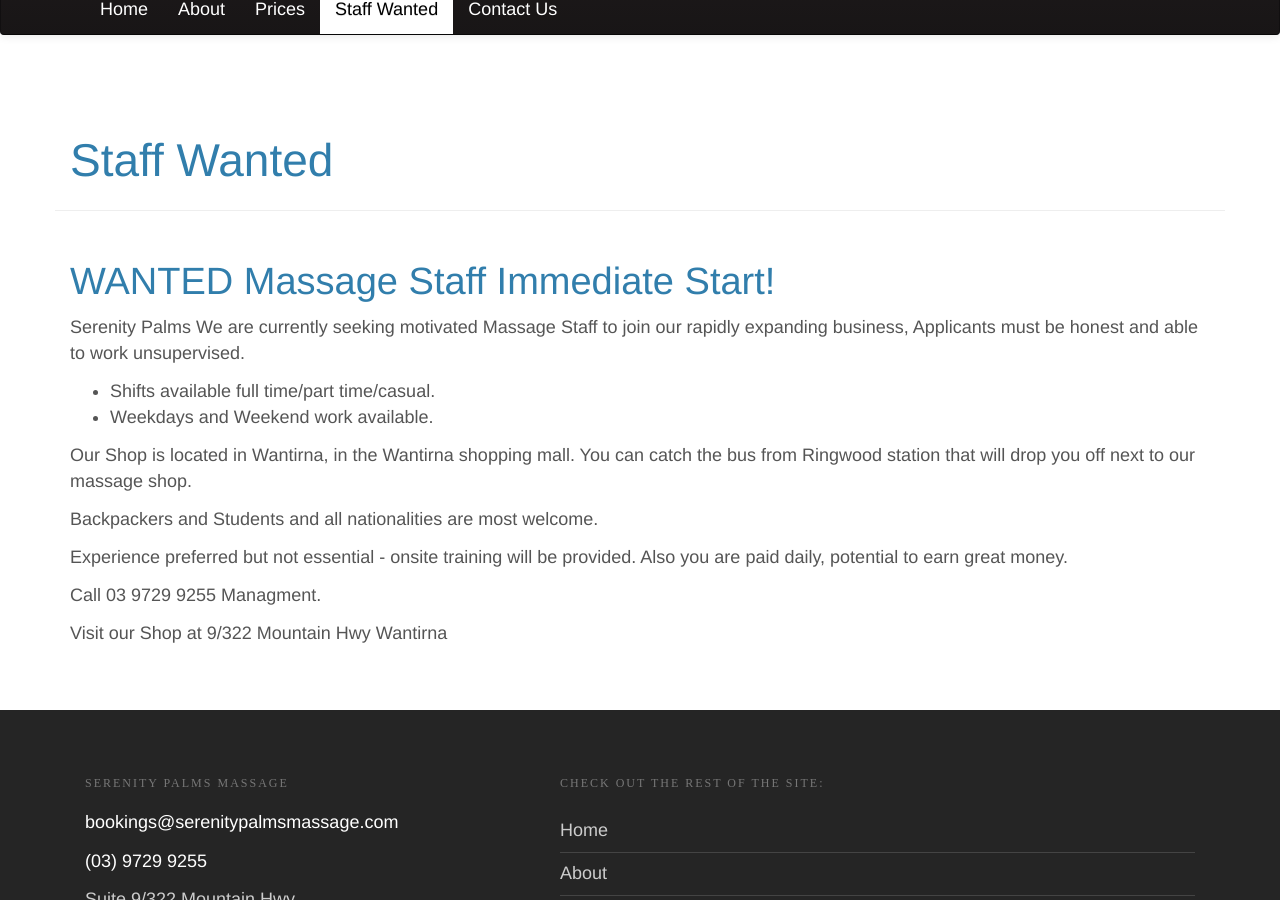
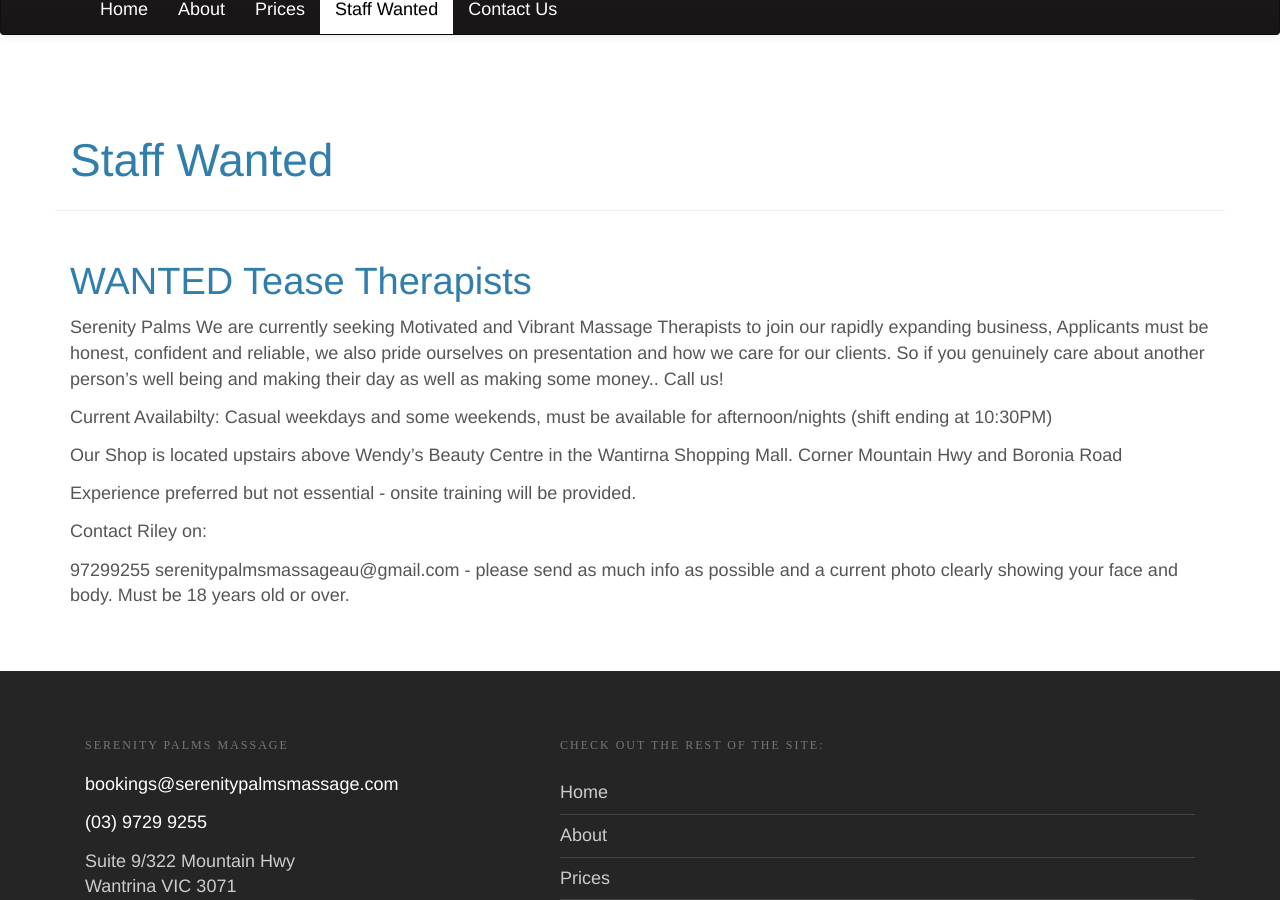
Before and after one commit to rileymason/serenitypalms.github.io, a Jekyll site: the page built from staff-wanted/index.md, in a window 1280 px wide and 900 px high, scrolled down 450 px. Built offline with Jekyll 4.4.1, drawn with Linux system fonts in a browser that asks for light colours.

Commit message:
Update index.md

```diff
--- a/staff-wanted/index.md
+++ b/staff-wanted/index.md
@@ -3,19 +3,22 @@
 layout: default
 ---
 
-## WANTED Massage Staff Immediate Start!
+## WANTED Tease Therapists  ##
 
-Serenity Palms We are currently seeking motivated Massage Staff to join our rapidly expanding business, Applicants must be honest and able to work unsupervised.
+Serenity Palms We are currently seeking Motivated and Vibrant Massage Therapists to join our rapidly expanding business, Applicants must be honest, confident and reliable, we also pride ourselves on presentation and how we care for our clients. So if you genuinely care about another person's well being and making their day as well as making some money.. Call us!
 
-* Shifts available full time/part time/casual.
-* Weekdays and Weekend work available.
+Current Availabilty: Casual weekdays and some weekends, must be available for afternoon/nights (shift ending at 10:30PM)
 
-Our Shop is located in Wantirna, in the Wantirna shopping mall. You can catch the bus from Ringwood station that will drop you off next to our massage shop.
 
-Backpackers and Students and all nationalities are most welcome.
+Our Shop is located upstairs above Wendy's Beauty Centre in the Wantirna Shopping Mall. Corner Mountain Hwy and Boronia Road
 
-Experience preferred but not essential - onsite training will be provided. Also you are paid daily, potential to earn great money.
 
-Call 03 9729 9255 Managment.
+Experience preferred but not essential - onsite training will be provided.
 
-Visit our Shop at 9/322 Mountain Hwy Wantirna
+
+
+Contact Riley on:
+
+97299255
+serenitypalmsmassageau@gmail.com - please send as much info as possible and a current photo clearly showing your face and body.
+Must be 18 years old or over.
```
